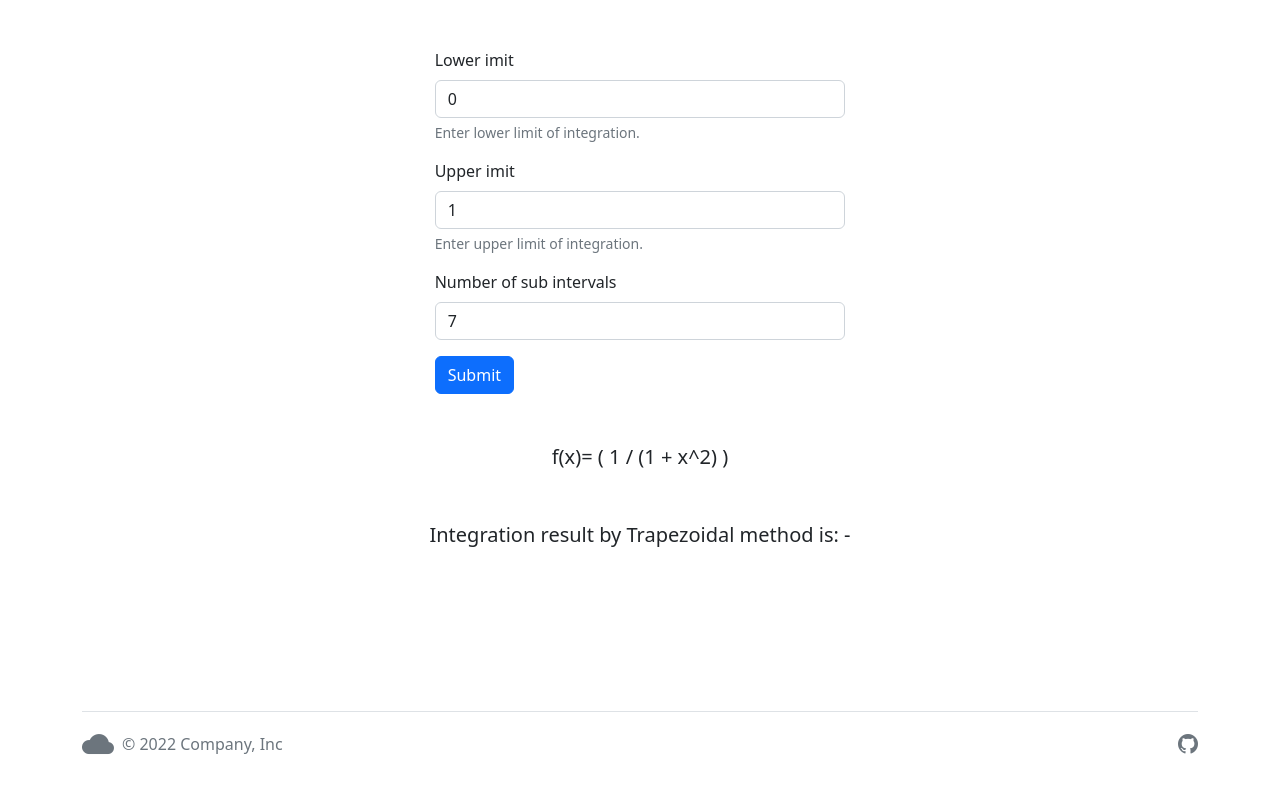
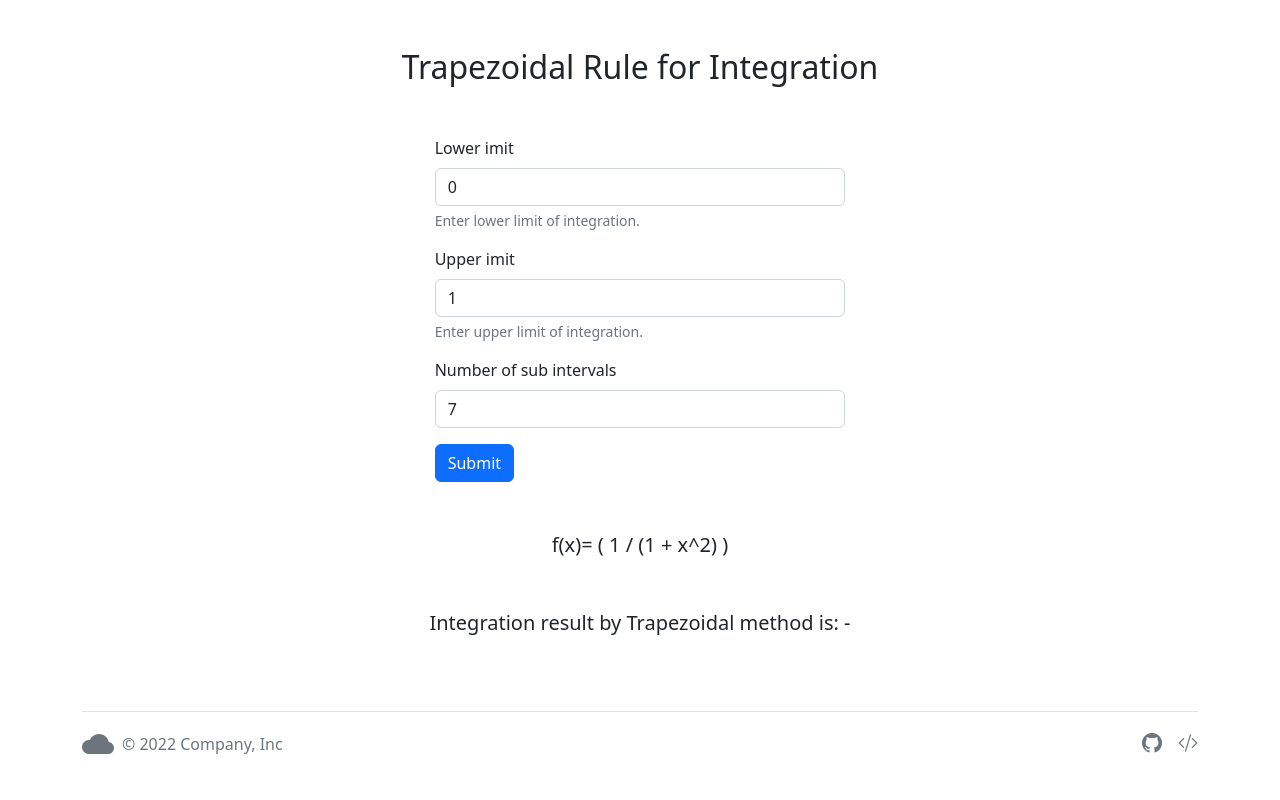
Before and after one commit to tahaghazi/Trapezoidal_Rule, a Django app: page / in a window 1280 px wide. Run offline with Django 4.2, Linux system fonts and the light colour scheme.

Commit message:
Update home template

```diff
--- a/templates/home.html
+++ b/templates/home.html
@@ -16,9 +16,9 @@
     </style>
 </head>
 <body class="overflow-hidden">
-
+<h2 class="text-center mt-5">Trapezoidal Rule for Integration</h2>
 <main class="row">
-    <form method="POST" class="col-md-4 col-10 m-auto mt-5">
+    <form method="POST" class="col-md-4 col-10 m-auto mt-2">
         {% csrf_token %}
         <div class="mb-3">
             <label for="lower_limit" class="form-label">Lower imit</label>
@@ -53,9 +53,14 @@
         </div>
 
         <ul class="nav col-md-4 justify-content-end list-unstyled d-flex">
+            <li class="ms-3" title="Project on github">
+                <a class="text-muted" href="https://github.com/tahaghazy/Trapezoidal_Rule">
+                    <i class="bi bi-github fs-5"></i>
+                </a>
+            </li>
             <li class="ms-3" title="Source code">
-                <a class="text-muted" href="#">
-                    <i class="bi bi-github fs-5"></i>
+                <a class="text-muted" href="https://github.com/tahaghazy/Trapezoidal_Rule/blob/master/app/views.py#L1">
+                    <i class="bi bi-code-slash fs-5"></i>
                 </a>
             </li>
         </ul>
```
